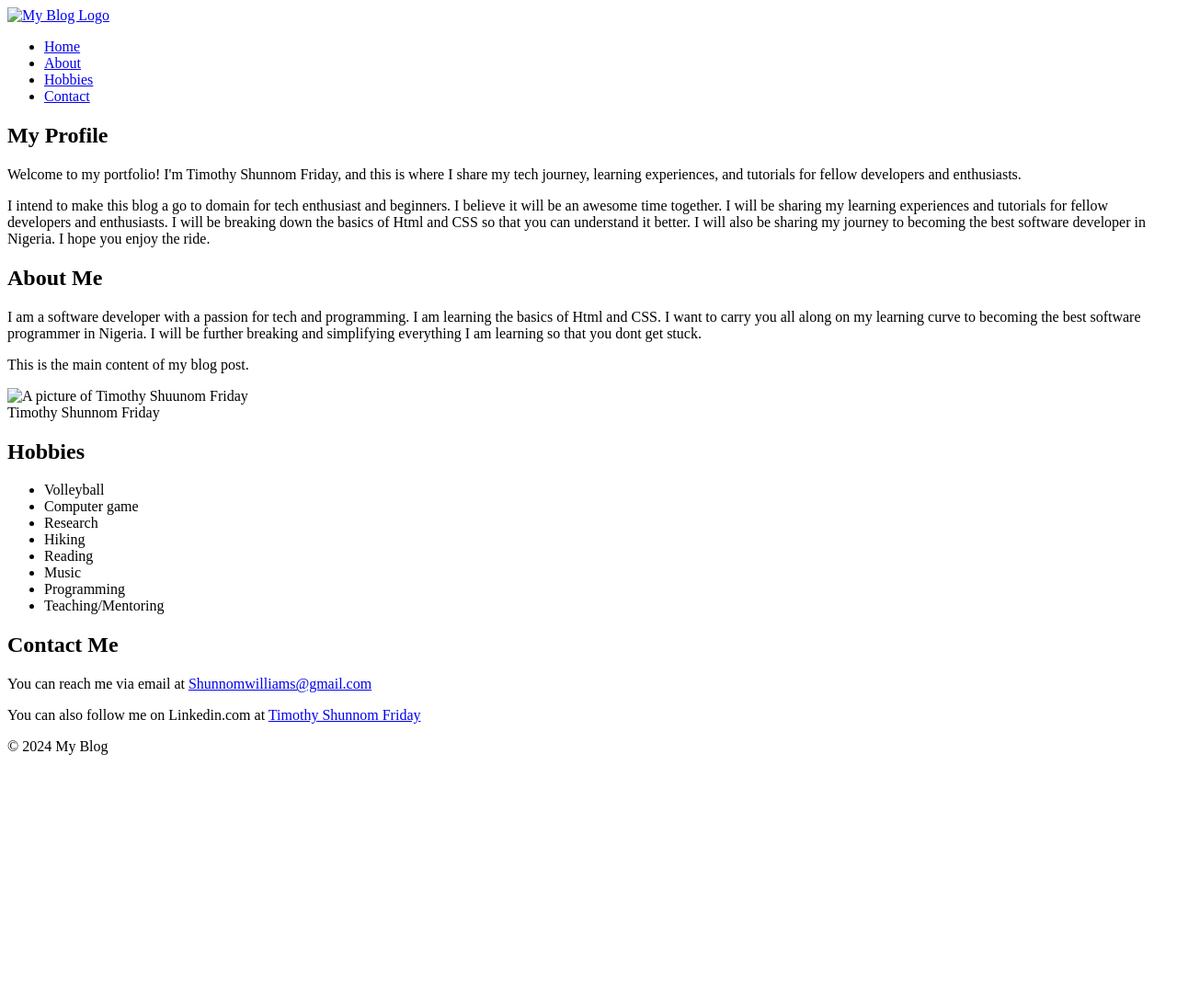
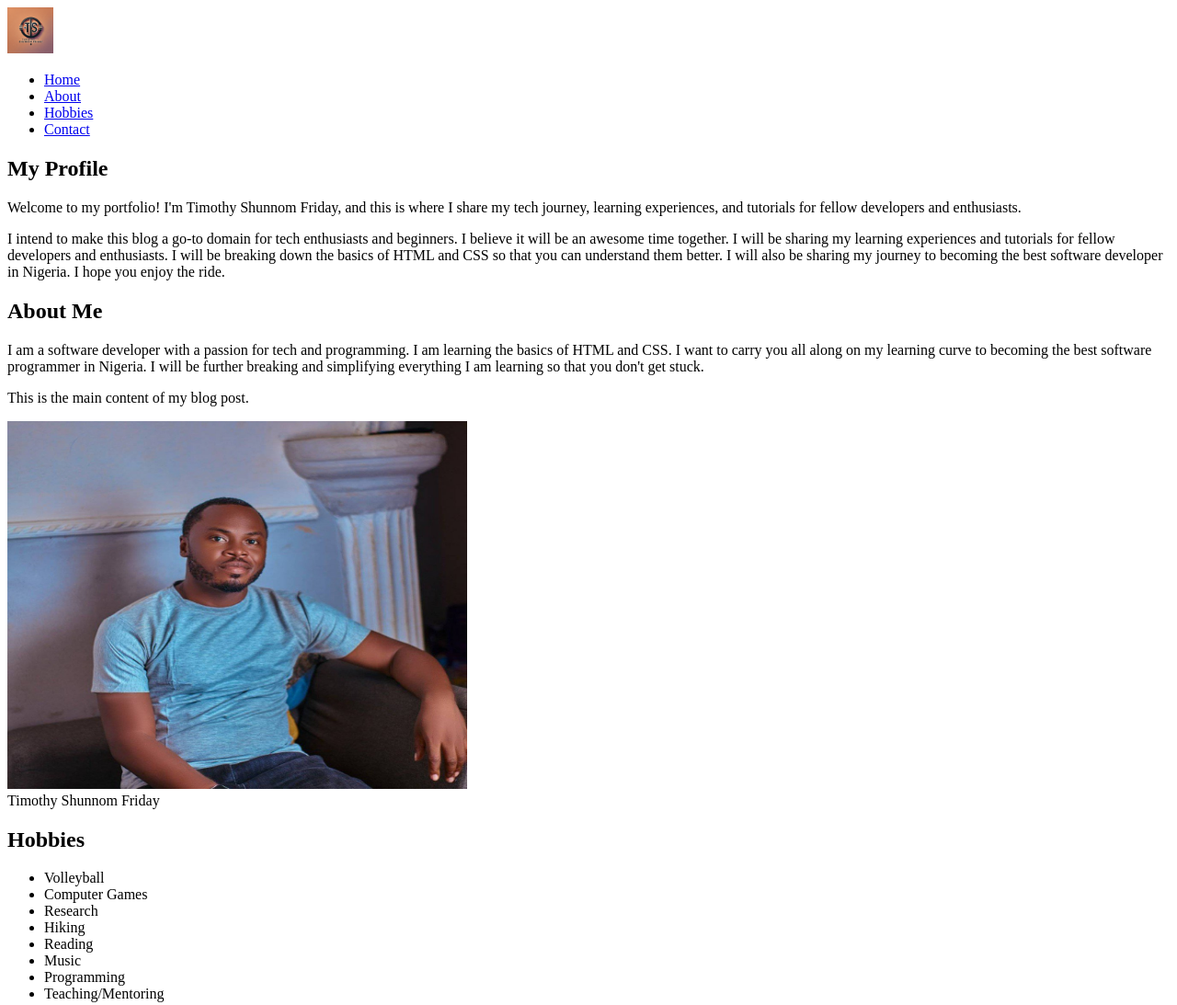
Before and after one commit to shunnom1/Timothy-Shunnom-Friday-Profile, a plain HTML site: page index.html in a window 1280 px wide. Shown: the top 1093 px of the page at 92% size. Before the commit the page ends 837 px from the top, so only its background shows below. Drawn offline with Linux system fonts and the light colour scheme.

Commit message:
Update index.html

```diff
--- a/index.html
+++ b/index.html
@@ -1,16 +1,24 @@
 <!DOCTYPE html>
 <html lang="en">
+
 <head>
     <meta charset="UTF-8">
     <meta name="viewport" content="width=device-width, initial-scale=1.0">
     <meta name="description" content="personal portfolio">
+    <meta name="keywords" content="HTML, CSS, JavaScript">
+    <meta name="author" content="Timothy Shunnom Friday">
+    <link rel="stylesheet" href="styles.css">
+    <link rel="icon" href="imgs/TSF logo.webp" type="image/webp">
 
     <title>My Profile</title>
 </head>
+
 <body>
     <header>
         <nav>
-            <a href= "#my-profile"><img src="#" alt="My Blog Logo" width="50" height="50"></a>
+            <a href="#my-profile">
+                <img src="TSF logo.webp" alt="Timothy's Blog Logo" width="50" height="50">
+            </a>
             <ul>
                 <li><a href="#my-profile">Home</a></li>
                 <li><a href="#about-me">About</a></li>
@@ -19,31 +27,30 @@
             </ul>
         </nav>
     </header>
-    <main>
-        <article id="my-profile">
+
+    <main class="container">
+        <article id="my-profile" class="my-profile">
             <h1>My Profile</h1>
-                <p>Welcome to my portfolio! I'm Timothy Shunnom Friday, and this is where I share my tech journey, learning experiences, and tutorials for fellow developers and enthusiasts.
-                </p>
+            <p>Welcome to my portfolio! I'm Timothy Shunnom Friday, and this is where I share my tech journey, learning experiences, and tutorials for fellow developers and enthusiasts.</p>
 
-                <p>I intend to make this blog a go to domain for tech enthusiast and beginners. I believe it will be an awesome time together. I will be sharing my learning experiences and tutorials for fellow developers and enthusiasts. I will be breaking down the basics of Html and CSS so that you can understand it better. I will also be sharing my journey to becoming the best software developer in Nigeria. I hope you enjoy the ride.
-
-                </p
+            <p>I intend to make this blog a go-to domain for tech enthusiasts and beginners. I believe it will be an awesome time together. I will be sharing my learning experiences and tutorials for fellow developers and enthusiasts. I will be breaking down the basics of HTML and CSS so that you can understand them better. I will also be sharing my journey to becoming the best software developer in Nigeria. I hope you enjoy the ride.</p>
         </article>
 
-            <section id="about-me">
+        <section id="about-me" class="about-me">
             <h2>About Me</h2>
-                <p>I am a software developer with a passion for tech and programming. I am learning the basics of Html and CSS. I want to carry you all along on my learning curve to becoming the best software programmer in Nigeria. I will be further breaking and simplifying everything I am learning so that you dont get stuck.</p>
+            <p>I am a software developer with a passion for tech and programming. I am learning the basics of HTML and CSS. I want to carry you all along on my learning curve to becoming the best software programmer in Nigeria. I will be further breaking and simplifying everything I am learning so that you don't get stuck.</p>
+
             <p>This is the main content of my blog post.</p>
 
-                <img src="#" alt="A picture of Timothy Shuunom Friday" width="500" height="400">
+            <img src="Timothy pix.jpg" alt="A portrait of Timothy Shunnom Friday" width="500" height="400">
             <figcaption>Timothy Shunnom Friday</figcaption>
         </section>
 
-            <section id="hobbies">
+        <section id="hobbies" class="hobbies">
             <h2>Hobbies</h2>
             <ul>
                 <li>Volleyball</li>
-                    <li>Computer game</li>
+                <li>Computer Games</li>
                 <li>Research</li>
                 <li>Hiking</li>
                 <li>Reading</li>
@@ -53,19 +60,20 @@
             </ul>
         </section>
     </main>
-    <footer id="contact">
-                <h2>
-                    Contact Me
-                </h2>
+
+    <footer id="contact" class="contact">
+        <h2>Contact Me</h2>
         <p>
             You can reach me via email at
-                    <a href="mailto:shunnomwilliams@gmail.com"> Shunnomwilliams@gmail.com </a>
+            <a href="mailto:shunnomwilliams@gmail.com">shunnomwilliams@gmail.com</a>
         </p>
         <p>
-                    You can also follow me on Linkedin.com at
-                    <a href="https://linkedin.com/timothy-shunnom-friday"> Timothy Shunnom Friday</a></p>
-
+            You can also follow me on LinkedIn at
+            <a href="https://linkedin.com/in/timothy-shunnom-friday" target="_blank">Timothy Shunnom Friday</a>
+        </p>
         <p>&copy; 2024 My Blog</p>
     </footer>
+
 </body>
+
 </html>
```
Lines whose indentation alone changed are shown as unchanged.
